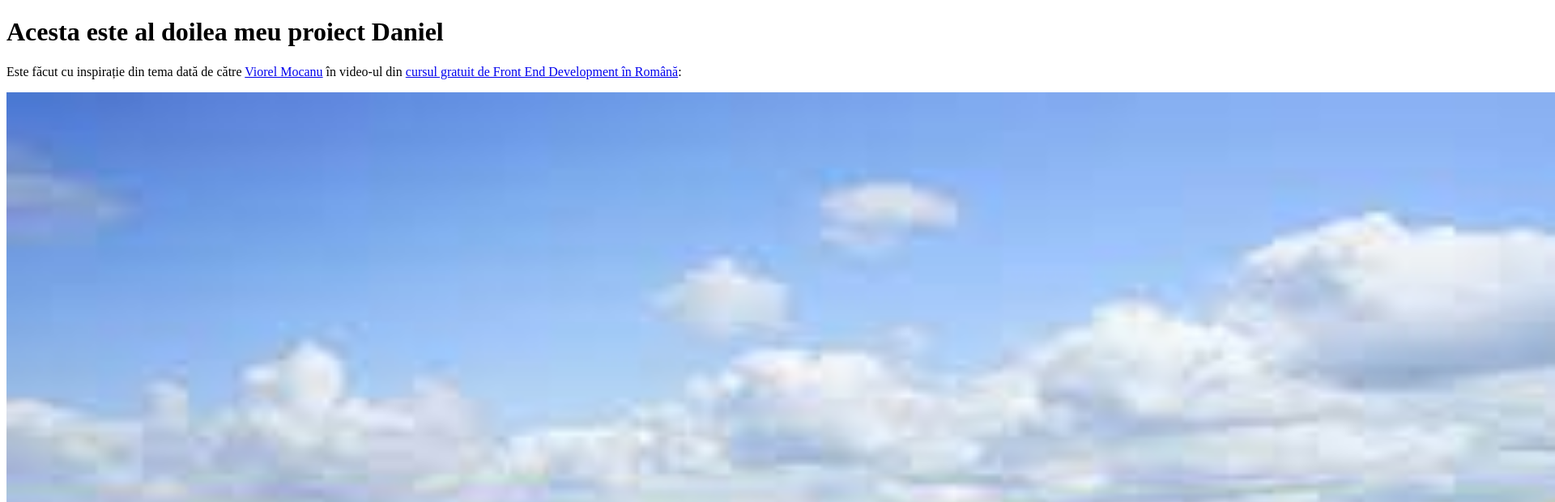
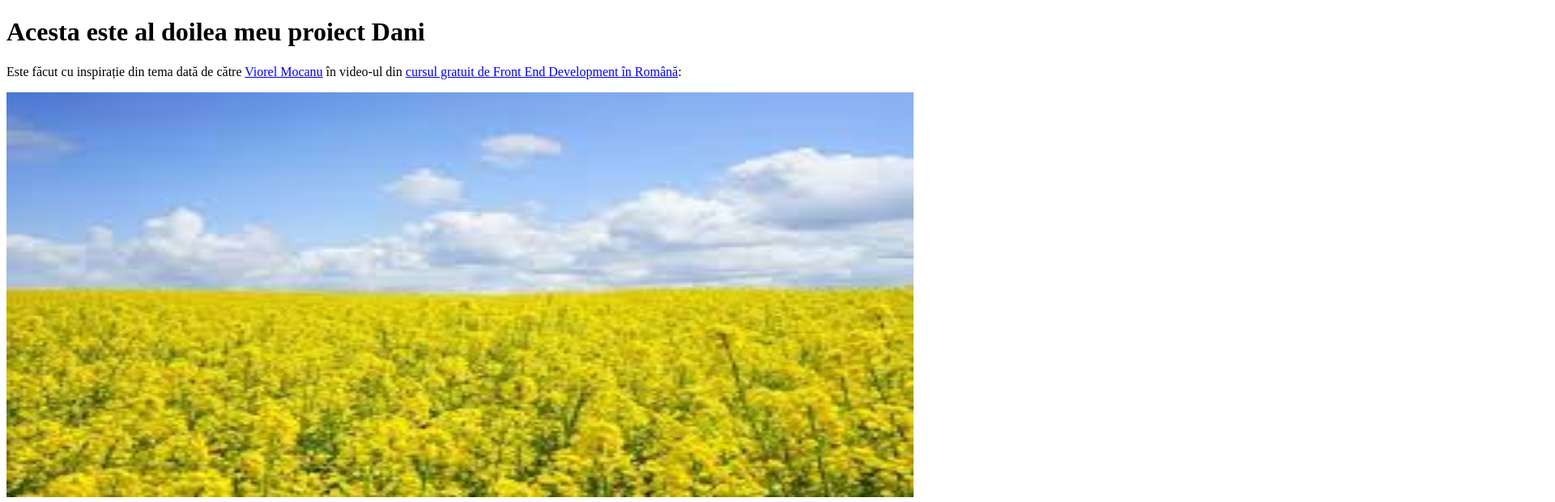
Before and after one commit to danielpsv/proiect-doi, a plain HTML site: page index2.html in a window 1280 px wide. Shown: the top 620 px of the page at 81% size, 1920 px wide, since content can reach past the window. Drawn offline with Linux system fonts and the light colour scheme.

Commit message:
feat:tema

```diff
--- a/index2.html
+++ b/index2.html
@@ -7,10 +7,10 @@
 	<title>Al doilea proiect de GIT</title>
 </head>
 <body>
-	<h1>Acesta este al doilea meu proiect Daniel </h1>
+	<h1>Acesta este al doilea meu proiect Dani </h1>
 	<p>Este făcut cu inspirație din tema dată de către <a href="https://www.viorelmocanu.ro/">Viorel Mocanu</a> în video-ul din <a href="https://bit.ly/vio-curs">cursul gratuit de Front End Development în Română</a>:</p>
 	<a href="https://youtu.be/WXf89BGC-kk">
-		<img src="download.jpg" width="1920" height="1080" alt="Ce este GIT-ul și cum folosești GitHub în curs?" />
+		<img src="download.jpg" width="1120" height="500" alt="Ce este GIT-ul și cum folosești GitHub în curs?" />
 	</a>
 </body>
 </html>
```
